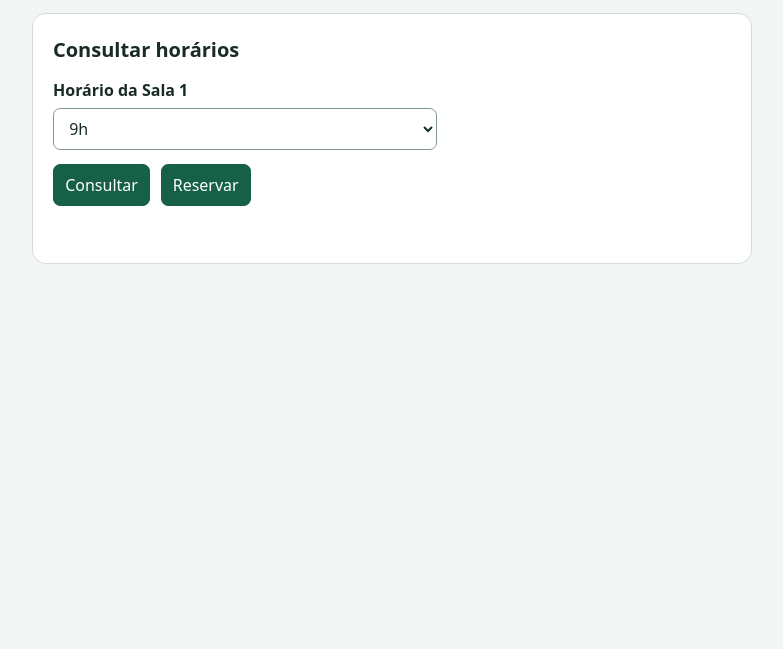
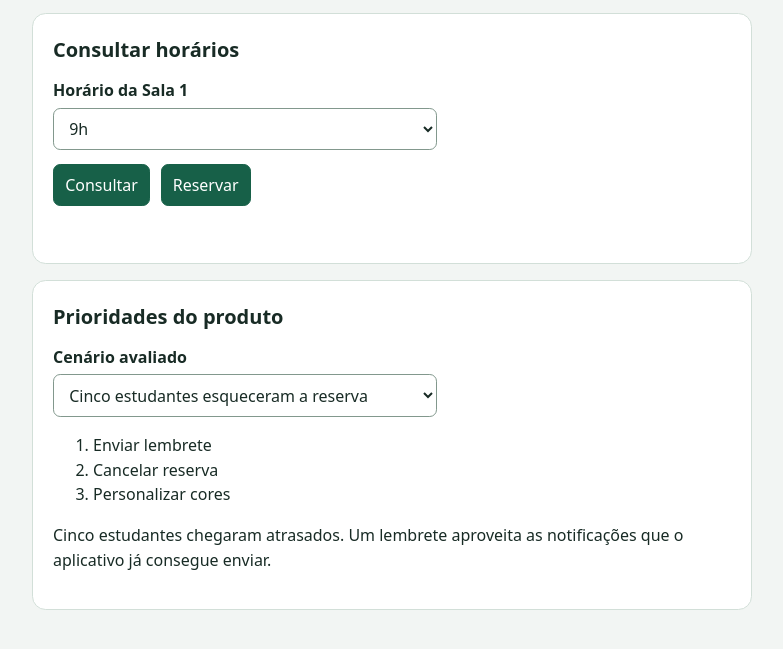
Before and after one commit to Leosx7/Atividade-Scrum, a plain HTML site: page index.html in a window 1280 px wide. Shown: the part 227-876 px from the top of the page, without its empty margins (248-1031 px from the left). Before the commit the page ends 800 px from the top, so only its background shows below. Drawn offline with Linux system fonts and the light colour scheme.

Commit message:
Atividade 3: comparação das prioridades do Product Backlog

```diff
--- a/app.js
+++ b/app.js
@@ -15,3 +15,32 @@ document.querySelector('#formulario').addEventListener('submit', (evento) => {
     resultado.textContent = 'Reserva confirmada.';
   }
 });
+
+const cenario = document.querySelector('#cenario');
+const backlog = document.querySelector('#backlog');
+const prioridades = {
+  inicial: {
+    itens: ['Enviar lembrete', 'Cancelar reserva', 'Personalizar cores'],
+    motivo: 'Cinco estudantes chegaram atrasados. Um lembrete aproveita as notificações que o aplicativo já consegue enviar.'
+  },
+  revisado: {
+    itens: ['Cancelar reserva', 'Enviar lembrete', 'Personalizar cores'],
+    motivo: 'Oito reservas ficaram sem uso. O cancelamento devolve esses horários à lista de vagas.'
+  }
+};
+
+function mostrarPrioridades() {
+  const { itens, motivo } = prioridades[cenario.value];
+  const lista = document.createElement('ol');
+  for (const item of itens) {
+    const linha = document.createElement('li');
+    linha.textContent = item;
+    lista.append(linha);
+  }
+  const justificativa = document.createElement('p');
+  justificativa.textContent = motivo;
+  backlog.replaceChildren(lista, justificativa);
+}
+
+cenario.addEventListener('change', mostrarPrioridades);
+mostrarPrioridades();
--- a/index.html
+++ b/index.html
@@ -27,6 +27,15 @@
       </form>
       <p id="resultado" role="status"></p>
     </section>
+    <section aria-labelledby="prioridades">
+      <h2 id="prioridades">Prioridades do produto</h2>
+      <label for="cenario">Cenário avaliado</label>
+      <select id="cenario">
+        <option value="inicial">Cinco estudantes esqueceram a reserva</option>
+        <option value="revisado">Oito reservas ficaram sem uso</option>
+      </select>
+      <div id="backlog" aria-live="polite"></div>
+    </section>
   </main>
 </body>
 </html>
```
Also changed, not shown: 1 other file.
